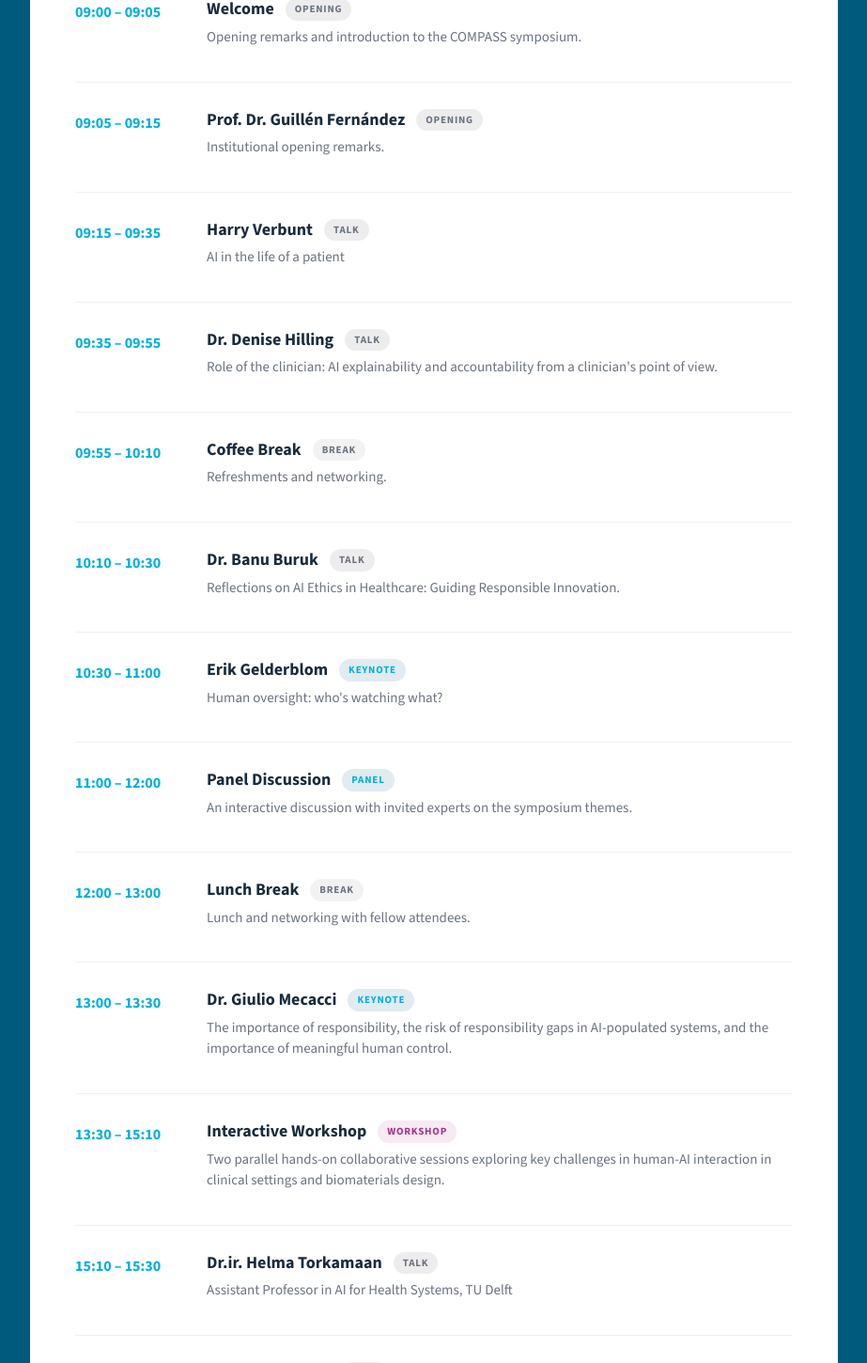
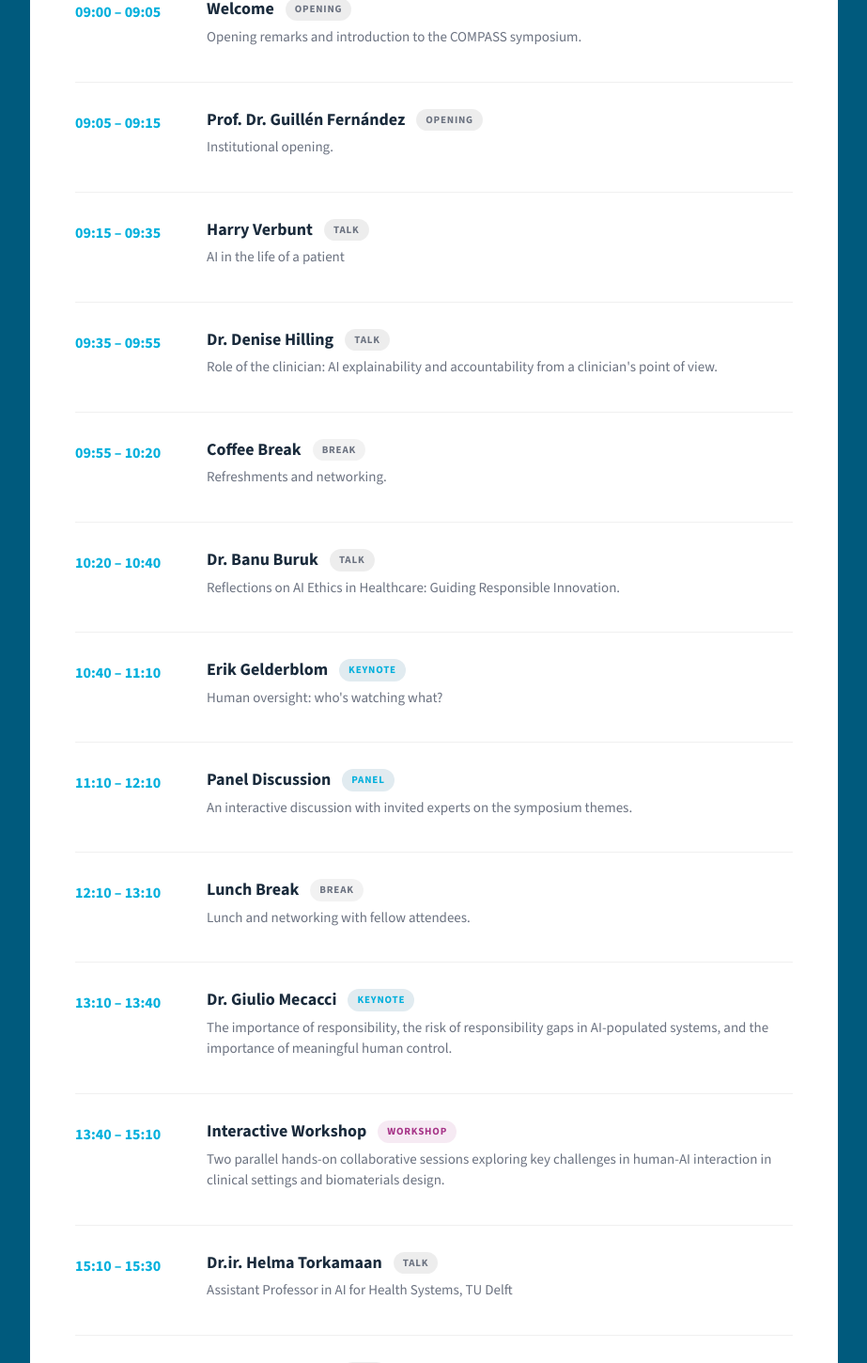
Before and after one commit to SebastiaanRam/compass-website, a Vue app: page / in a window 1280 px wide. Shown: the part 3634-5084 px from the top of the page at 94% size, without its empty margins (178-1101 px from the left). Built offline with nearby package versions, Linux system fonts and the light colour scheme.

Commit message:
Update schedule

```diff
--- a/src/components/ScheduleSection.vue
+++ b/src/components/ScheduleSection.vue
@@ -39,11 +39,11 @@
           </div>
         </div>
 
-        <div class="schedule-note">
+        <!-- <div class="schedule-note">
           <i class="fas fa-circle-info"></i>
           The final schedule with confirmed speakers and session details will be
           announced soon.
-        </div>
+        </div> -->
       </div>
     </div>
   </section>
@@ -60,7 +60,7 @@ const scheduleItems = [
   {
     time: "09:05 – 09:15",
     title: "Prof. Dr. Guillén Fernández",
-    description: "Institutional opening remarks.",
+    description: "Institutional opening.",
     tag: "Opening",
   },
   {
@@ -77,46 +77,46 @@ const scheduleItems = [
     tag: "Talk",
   },
   {
-    time: "09:55 – 10:10",
+    time: "09:55 – 10:20",
     title: "Coffee Break",
     description: "Refreshments and networking.",
     tag: "Break",
   },
   {
-    time: "10:10 – 10:30",
+    time: "10:20 – 10:40",
     title: "Dr. Banu Buruk",
     description:
       "Reflections on AI Ethics in Healthcare: Guiding Responsible Innovation.",
     tag: "Talk",
   },
   {
-    time: "10:30 – 11:00",
+    time: "10:40 – 11:10",
     title: "Erik Gelderblom",
     description: "Human oversight: who's watching what?",
     tag: "Keynote",
   },
   {
-    time: "11:00 – 12:00",
+    time: "11:10 – 12:10",
     title: "Panel Discussion",
     description:
       "An interactive discussion with invited experts on the symposium themes.",
     tag: "Panel",
   },
   {
-    time: "12:00 – 13:00",
+    time: "12:10 – 13:10",
     title: "Lunch Break",
     description: "Lunch and networking with fellow attendees.",
     tag: "Break",
   },
   {
-    time: "13:00 – 13:30",
+    time: "13:10 – 13:40",
     title: "Dr. Giulio Mecacci",
     description:
       "The importance of responsibility, the risk of responsibility gaps in AI-populated systems, and the importance of meaningful human control.",
     tag: "Keynote",
   },
   {
-    time: "13:30 – 15:10",
+    time: "13:40 – 15:10",
     title: "Interactive Workshop",
     description:
       "Two parallel hands-on collaborative sessions exploring key challenges in human-AI interaction in clinical settings and biomaterials design.",
--- a/src/components/SpeakersSection.vue
+++ b/src/components/SpeakersSection.vue
@@ -162,7 +162,7 @@ const speakers = [
     photo: "/speakers/buruk.webp",
     role: "Assistant Professor",
     affiliation: "Donders Institute for Brain, Cognition and Behaviour",
-    bio: "Banu Baruk her research expertise focuses on the ethical integration of AI-driven decision support systems (DSS) in healthcare, with a particular emphasis on ensuring these systems enhance diagnostic accuracy, treatment personalization, and patient outcomes without introducing or perpetuating systemic biases or errors. She investigates how physicians, as key intermediaries between AI and patients, can effectively utilize their expertise to evaluate and, when necessary, challenge AI-generated outcomes. Her research also explores the dynamic roles of patients, physicians, and other professionals within this evolving ecosystem, emphasizing the importance of maintaining patient autonomy and ensuring ethical AI usage across diverse clinical contexts. Additionally, she examines the current regulatory landscape, which is rapidly evolving but may not fully address the needs and concerns of all stakeholders, advocating for robust safeguards that extend beyond minimum legal requirements to foster trust and efficacy in AI-supported healthcare.",
+    bio: "Banu Buruk her research expertise focuses on the ethical integration of AI-driven decision support systems (DSS) in healthcare, with a particular emphasis on ensuring these systems enhance diagnostic accuracy, treatment personalization, and patient outcomes without introducing or perpetuating systemic biases or errors. She investigates how physicians, as key intermediaries between AI and patients, can effectively utilize their expertise to evaluate and, when necessary, challenge AI-generated outcomes. Her research also explores the dynamic roles of patients, physicians, and other professionals within this evolving ecosystem, emphasizing the importance of maintaining patient autonomy and ensuring ethical AI usage across diverse clinical contexts. Additionally, she examines the current regulatory landscape, which is rapidly evolving but may not fully address the needs and concerns of all stakeholders, advocating for robust safeguards that extend beyond minimum legal requirements to foster trust and efficacy in AI-supported healthcare.",
     url: "https://www.ru.nl/personen/buruk-b",
     keynote: false,
     gradient: "linear-gradient(135deg, #A63387 0%, #00AFDC 100%)",
```
